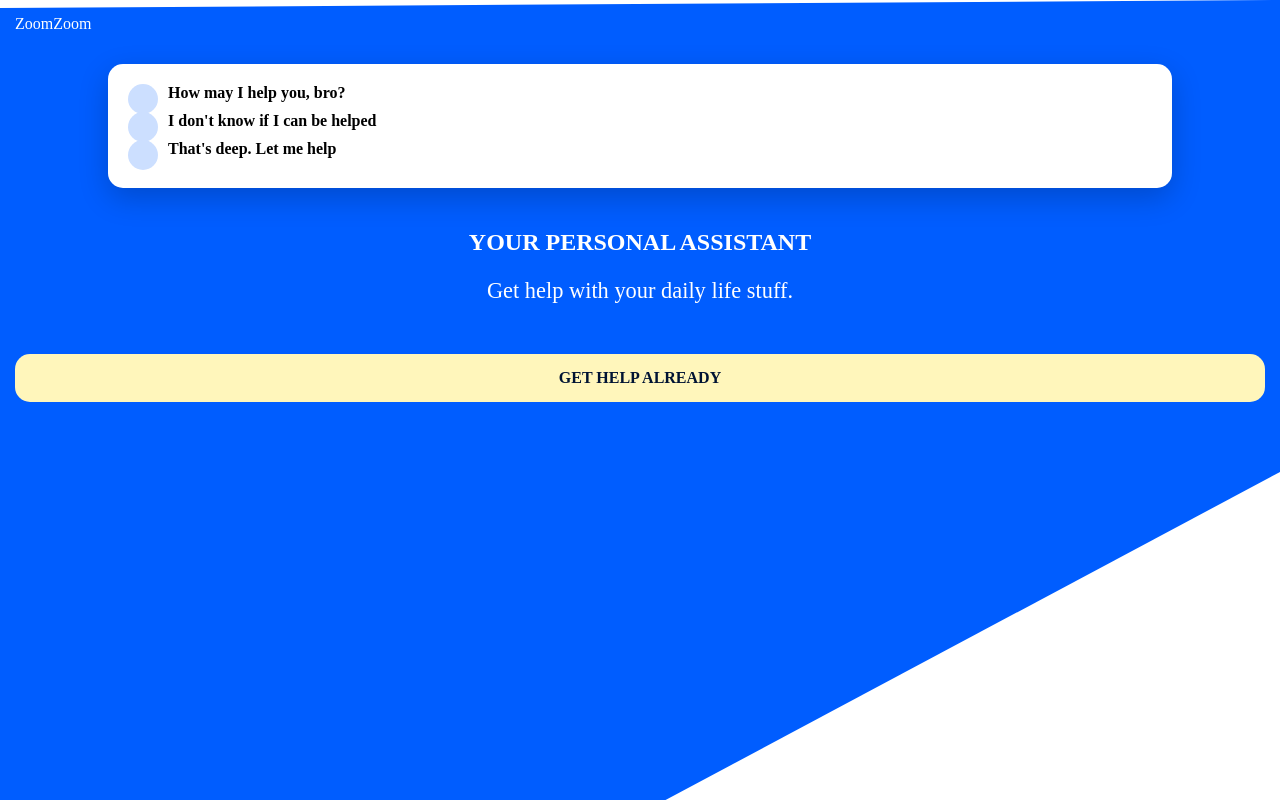
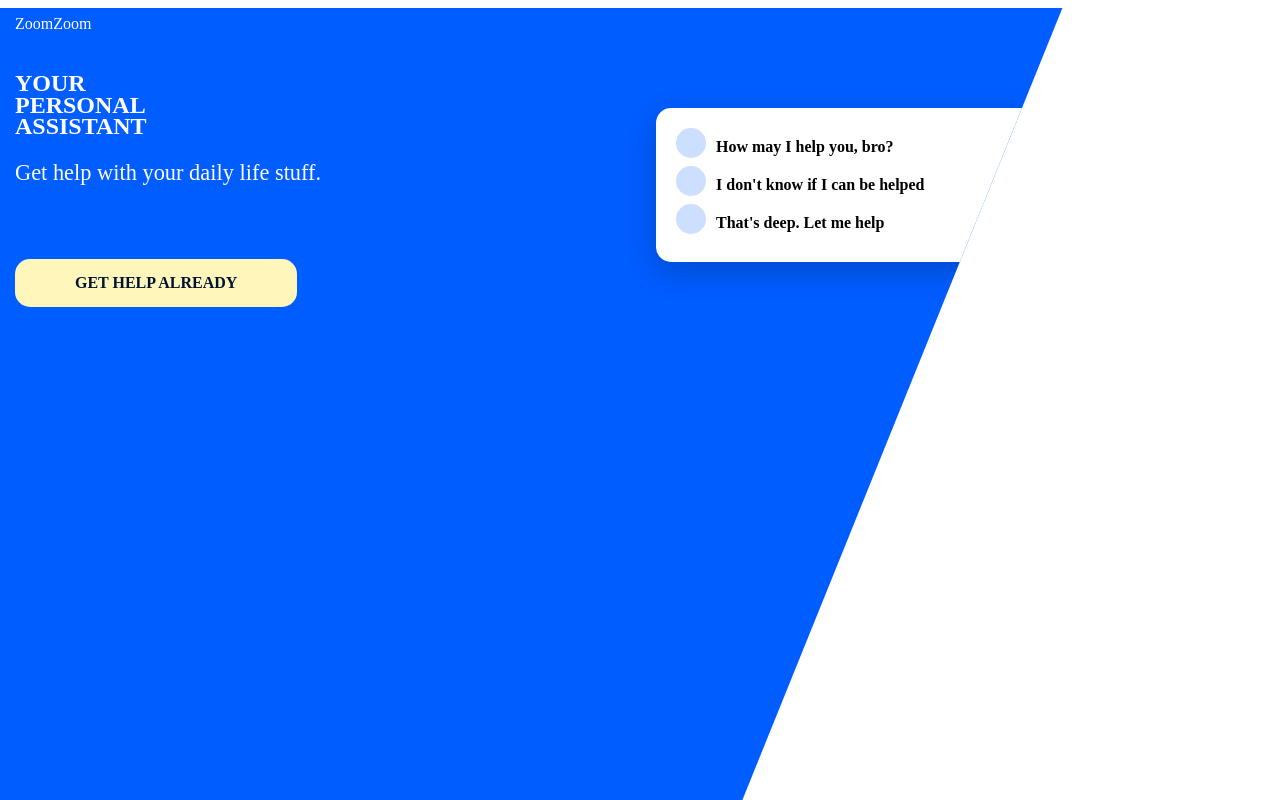
Before and after one commit to jonalexjm/sussy, a plain HTML site: page index.html in a window 1280 px wide. Drawn offline with Linux system fonts and the light colour scheme.

Commit message:
add set for adjust size screen

```diff
--- a/scss/main.scss
+++ b/scss/main.scss
@@ -11,6 +11,15 @@ $borders: 15px;
 
 @function color($color-name){
     @return map-get($colors, $color-name )
+}
+
+$desktop: 840px;
+
+@mixin desktop {
+    @media (min-width: #{$desktop}){
+        @content;
+    }
+
 }
 
 body, html{
@@ -28,6 +37,10 @@ body{
         position: absolute;
         z-index: -1;
 
+        @include desktop{
+            clip-path: polygon(0 1%, 83% 1%, 58% 100%, 0% 100%);
+        }
+
 
       }
 
@@ -41,6 +54,14 @@ body{
     }
 
      main{
+
+        @include desktop(){
+            display: grid;
+            grid-template-columns: 50% auto;
+            grid-template-areas:
+            "primary card";
+        }
+
         section#card{
 
             background: #FFF;
@@ -49,6 +70,13 @@ body{
             border-radius: $borders;
             box-shadow: 0 10px 30px rgba(0,0,0,.2);
             width: 80%;
+
+            @include desktop{
+                grid-area: card;
+                height: fit-content;
+                align-self: center;
+                margin: 1em;
+            }
 
             ul{
                 list-style-type: none;
@@ -67,7 +95,7 @@ body{
                         margin-right: 10%;
                     }
                     strong{
-                        display: inline;
+                        display: inline-block;
                         margin-left: max(40px);
                         margin-top: 10px;
                     }
@@ -81,10 +109,22 @@ body{
              padding: $padding;
              text-align: center;
 
+             @include desktop{
+                 grid-area: primary;
+                 text-align: left;
+                 margin:4 em 0 0  4em;
+             }
+
              h1{
                  font-size: 3m;
                  margin-top: 10px;
                  text-transform: uppercase;
+
+                 @include desktop{
+                    width: 30%;
+                    font-size: 4 em;
+                    line-height: .9em;
+                }
              }
 
              p{
@@ -102,6 +142,12 @@ body{
                  margin: 50px auto 0 auto;
                  padding: $padding;
 
+                 @include desktop{
+                    display: inline-block;
+                    padding: $padding $padding * 4 ;
+
+                }
+
              }
          }
      }
```
Also changed, not shown: scss/main.css, 1 other file.
